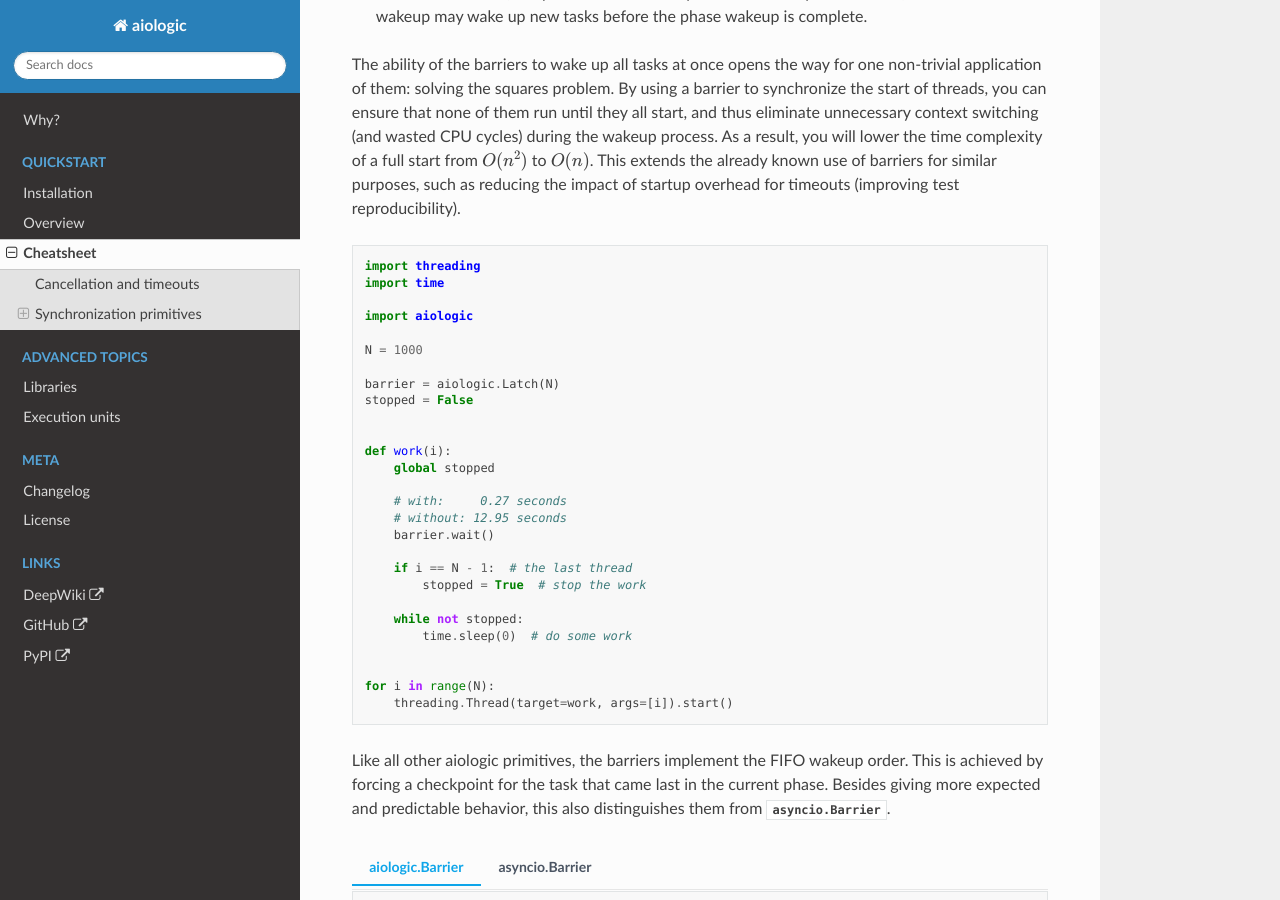
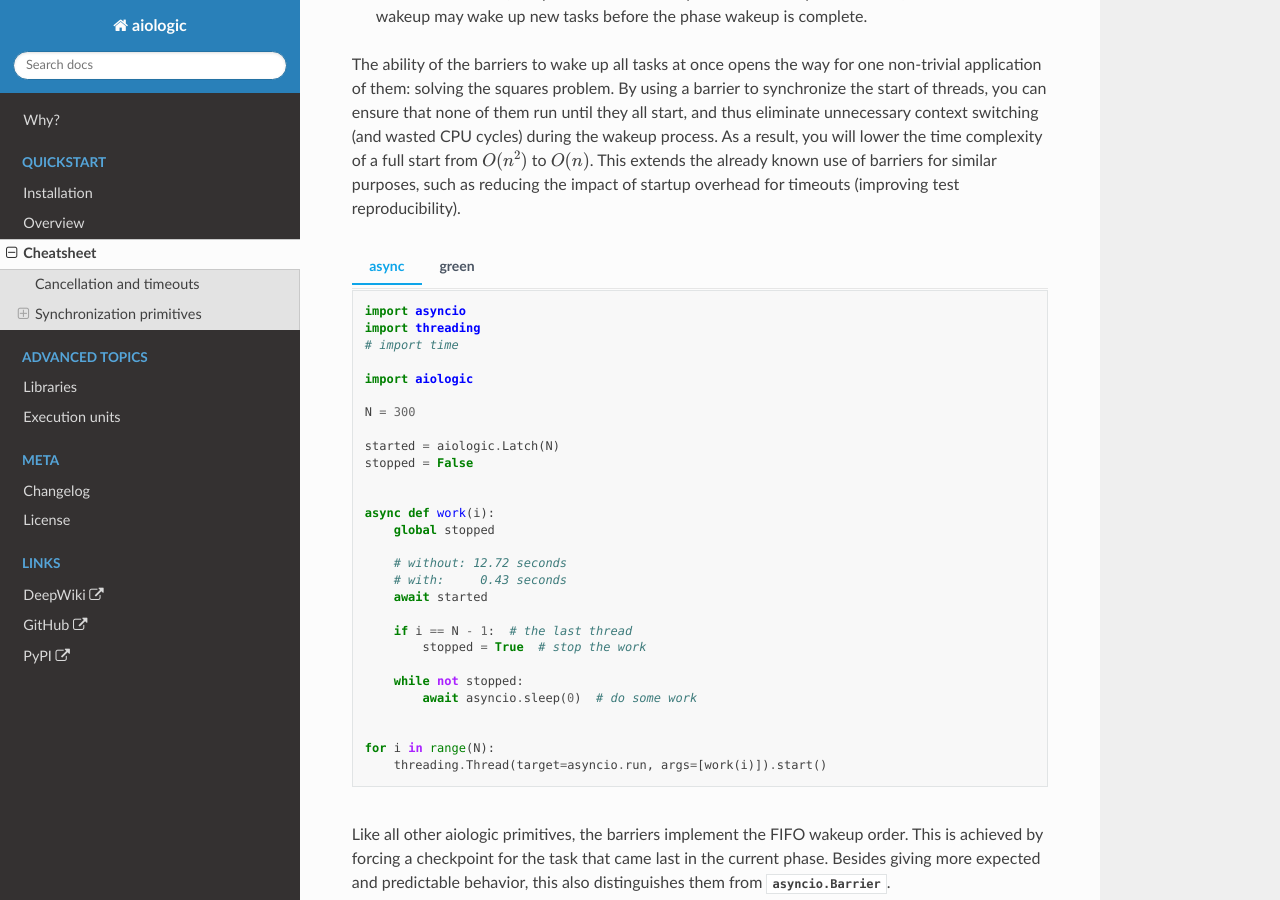
Before and after one commit to x42005e1f/aiologic, a Sphinx documentation site: the page built from docs/cheatsheet.rst, in a window 1280 px wide and 900 px high, scrolled down 8247 px. Built offline with Sphinx 7.4.7 and the Read the Docs theme 3.1.0, drawn with Linux system fonts in a browser that asks for light colours; the version number could not be read and is left out.

Commit message:
docs: improve the example of the squares problem

```diff
--- a/docs/cheatsheet.rst
+++ b/docs/cheatsheet.rst
@@ -631,25 +631,61 @@
 reducing the impact of startup overhead for timeouts (improving test
 reproducibility).
 
-.. code:: python
+.. tab:: async
 
+  .. code:: python
+
+    import asyncio
+    import threading
+    # import time
+
+    import aiologic
+
+    N = 300
+
+    started = aiologic.Latch(N)
+    stopped = False
+
+
+    async def work(i):
+        global stopped
+
+        # without: 12.72 seconds
+        # with:     0.43 seconds
+        await started
+
+        if i == N - 1:  # the last thread
+            stopped = True  # stop the work
+
+        while not stopped:
+            await asyncio.sleep(0)  # do some work
+
+
+    for i in range(N):
+        threading.Thread(target=asyncio.run, args=[work(i)]).start()
+
+.. tab:: green
+
+  .. code:: python
+
+    # import asyncio
     import threading
     import time
 
     import aiologic
 
-    N = 1000
+    N = 300
 
-    barrier = aiologic.Latch(N)
+    started = aiologic.Latch(N)
     stopped = False
 
 
     def work(i):
         global stopped
 
-        # with:     0.27 seconds
-        # without: 12.95 seconds
-        barrier.wait()
+        # without: 1.17 seconds
+        # with:    0.13 seconds
+        started.wait()
 
         if i == N - 1:  # the last thread
             stopped = True  # stop the work
```
